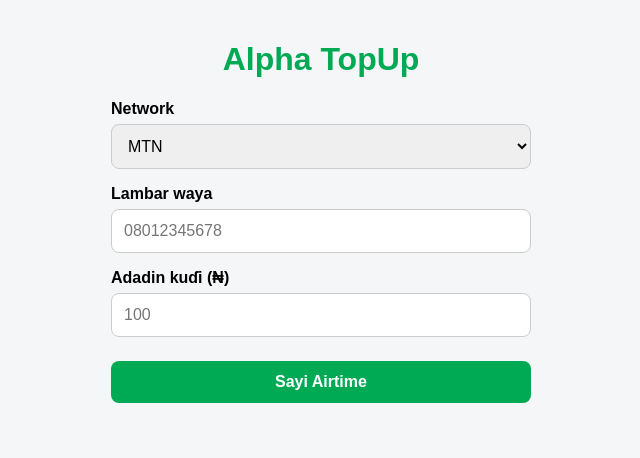
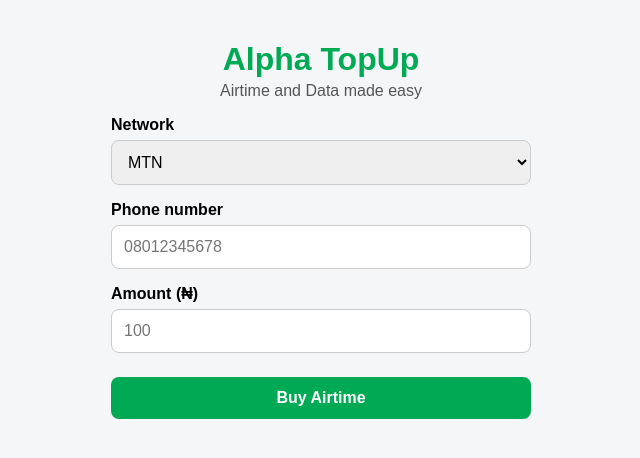
Before and after one commit to Alphapitopup/-alpha-topup, a plain HTML site: page index.html in a window 1280 px wide. Shown: the whole page, without its empty margins (319-959 px from the left). Drawn offline with Linux system fonts and the light colour scheme.

Commit message:
Update index.html

```diff
--- a/index.html
+++ b/index.html
@@ -6,7 +6,8 @@
 <title>Alpha TopUp</title>
 <style>
 body{font-family:sans-serif;max-width:420px;margin:0 auto;padding:20px;background:#f4f6f8}
-h1{text-align:center;color:#0a5}
+h1{text-align:center;color:#0a5;margin-bottom:4px}
+.tag{text-align:center;color:#555;margin-top:0}
 label{display:block;margin-top:16px;font-weight:bold}
 select,input,button{width:100%;padding:12px;margin-top:6px;font-size:16px;box-sizing:border-box;border:1px solid #ccc;border-radius:8px}
 button{background:#0a5;color:#fff;border:0;margin-top:24px;font-weight:bold}
@@ -14,6 +15,7 @@ button{background:#0a5;color:#fff;border:0;margin-top:24px;font-weight:bold}
 </head>
 <body>
 <h1>Alpha TopUp</h1>
+<p class="tag">Airtime and Data made easy</p>
 <label>Network</label>
 <select id="net">
 <option>MTN</option>
@@ -21,10 +23,10 @@ button{background:#0a5;color:#fff;border:0;margin-top:24px;font-weight:bold}
 <option>Glo</option>
 <option>9mobile</option>
 </select>
-<label>Lambar waya</label>
+<label>Phone number</label>
 <input id="phone" type="tel" placeholder="08012345678">
-<label>Adadin kuɗi (₦)</label>
+<label>Amount (₦)</label>
 <input id="amt" type="number" placeholder="100">
-<button onclick="alert('Wannan gwaji ne tukuna')">Sayi Airtime</button>
+<button onclick="alert('This is a test for now')">Buy Airtime</button>
 </body>
 </html>
```
